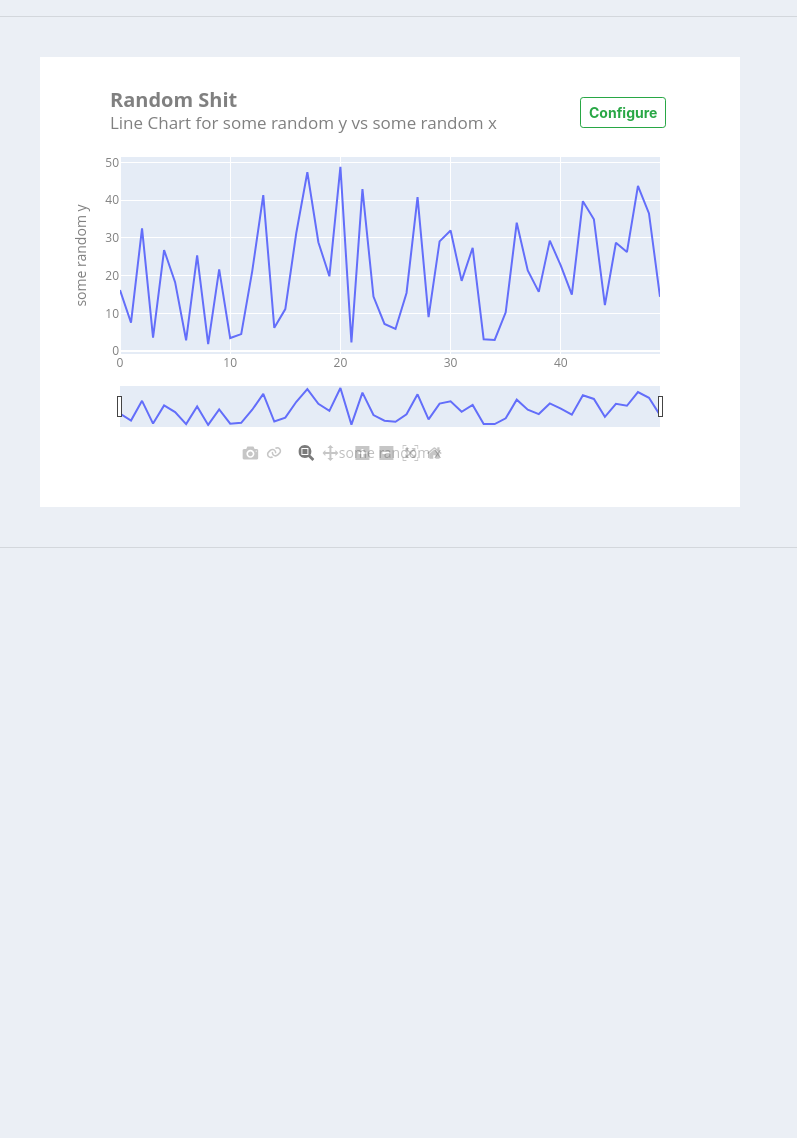
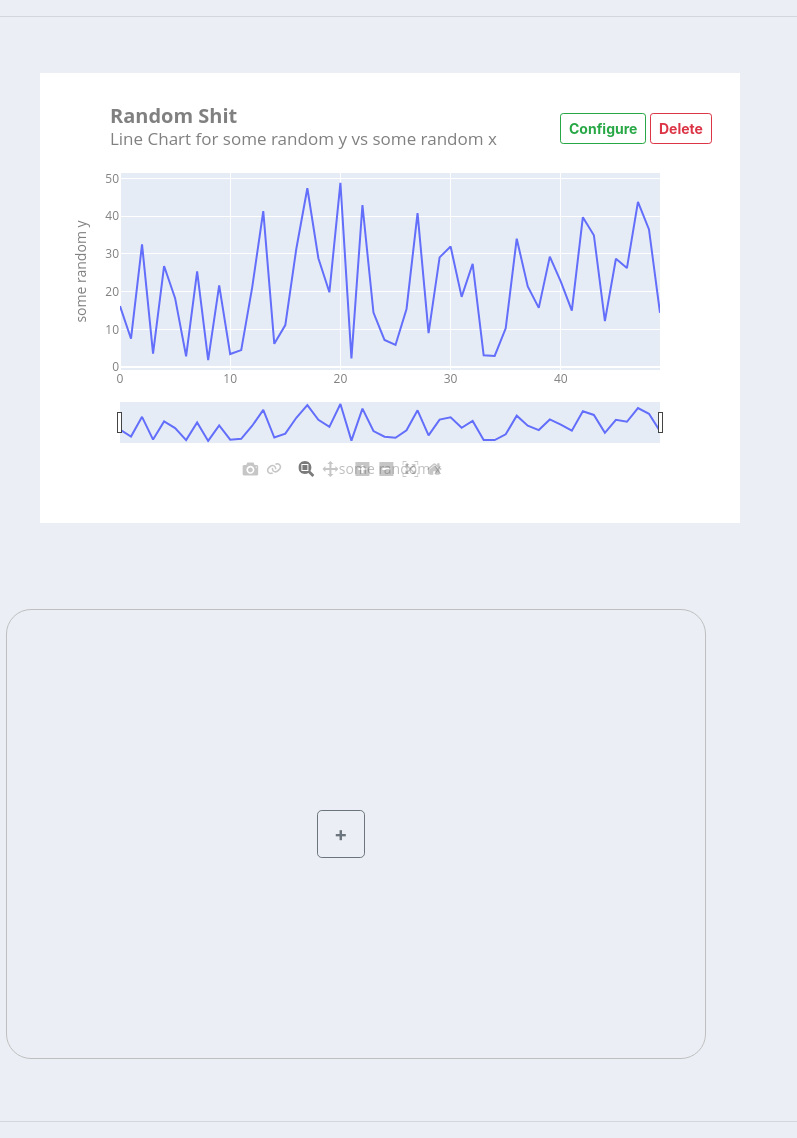
Before and after one commit to dcsil/jerryrat, a Django app: page /analytics_dashboard_page/ in a window 1280 px wide. Shown: the part 66-1204 px from the top of the page, without its empty margins (0-797 px from the left). Before the commit the page ends 614 px from the top, so only its background shows below. Run offline with Django 3.2, Linux system fonts and the light colour scheme; some libraries are stand-ins or nearby versions.

Commit message:
Added the create frame and button to delete graph panel

```diff
--- a/app/myapp/templates/analytics_dashboard_page.html
+++ b/app/myapp/templates/analytics_dashboard_page.html
@@ -11,13 +11,22 @@
     </head>
 
     <body>
-       {% if linechart %}
-           <div class="chart1">
-               <div class="linechart">{{ linechart | safe }}</div>
-               <button type="button" class="btn btn-outline-success btn-sm"><strong>Configure</strong></button>
-           </div>
-       {% endif %}
-
+        <div class="graph-container">
+            {% if linechart %}
+                <div class="wrapper">
+                    <div class="linechart">{{ linechart | safe }}</div>
+                    <button type="button" class="btn-config btn btn-outline-success btn-sm"><strong>Configure</strong></button>
+                    <button type="button" class="btn-delete btn btn-outline-danger btn-sm"><strong>Delete</strong></button>
+                </div>
+            {% else %}
+                <div class="wrapper-create">
+                    <button type="button" class="btn-add btn btn-outline-primary btn-lg"><strong>+</strong></button>
+                </div>
+            {% endif %}
+            <div class="wrapper-create">
+                <button type="button" class="btn-add btn btn-outline-secondary btn-lg"><strong>+</strong></button>
+            </div>
+        </div>
     </body>
 </html>
 
--- a/app/static/css/analytics_dashboard_page.css
+++ b/app/static/css/analytics_dashboard_page.css
@@ -1,5 +1,6 @@
-.chart1 {
+.wrapper {
   /* position: abosulte; */
+  display: inline-block;
   width: 700px;
   height: 450px;
   margin: 40px;
@@ -8,19 +9,46 @@
   overflow: hidden;
 }
 
+.wrapper-create {
+  /* position: abosulte; */
+  display: inline-block;
+  width: 700px;
+  height: 450px;
+  margin: 40px;
+  margin-left: 6px;
+  border-radius: 25px;
+  transition: box-shadow .3s;
+  border: 1px solid #BFBFBF;
+  overflow: hidden;
+}
+
 .linechart {
   position: absolute;
 }
 
-.chart1:hover {
+.wrapper:hover {
   box-shadow: 0 0 11px rgba(33,33,33,.2);
 }
 
-.btn {
+.btn-config {
   position: absolute;
   z-index: 1;
-  margin-left: 540px;
+  margin-left: 520px;
   margin-top: 40px;
+}
+
+.btn-delete {
+  position: absolute;
+  z-index: 1;
+  margin-left: 610px;
+  margin-top: 40px;
+}
+
+.btn-add {
+  position: absolute;
+  z-index: 1;
+  margin-left: 310px;
+  margin-top: 200px;
 }
 
 .js-plotly-plot .plotly .modebar {
```
